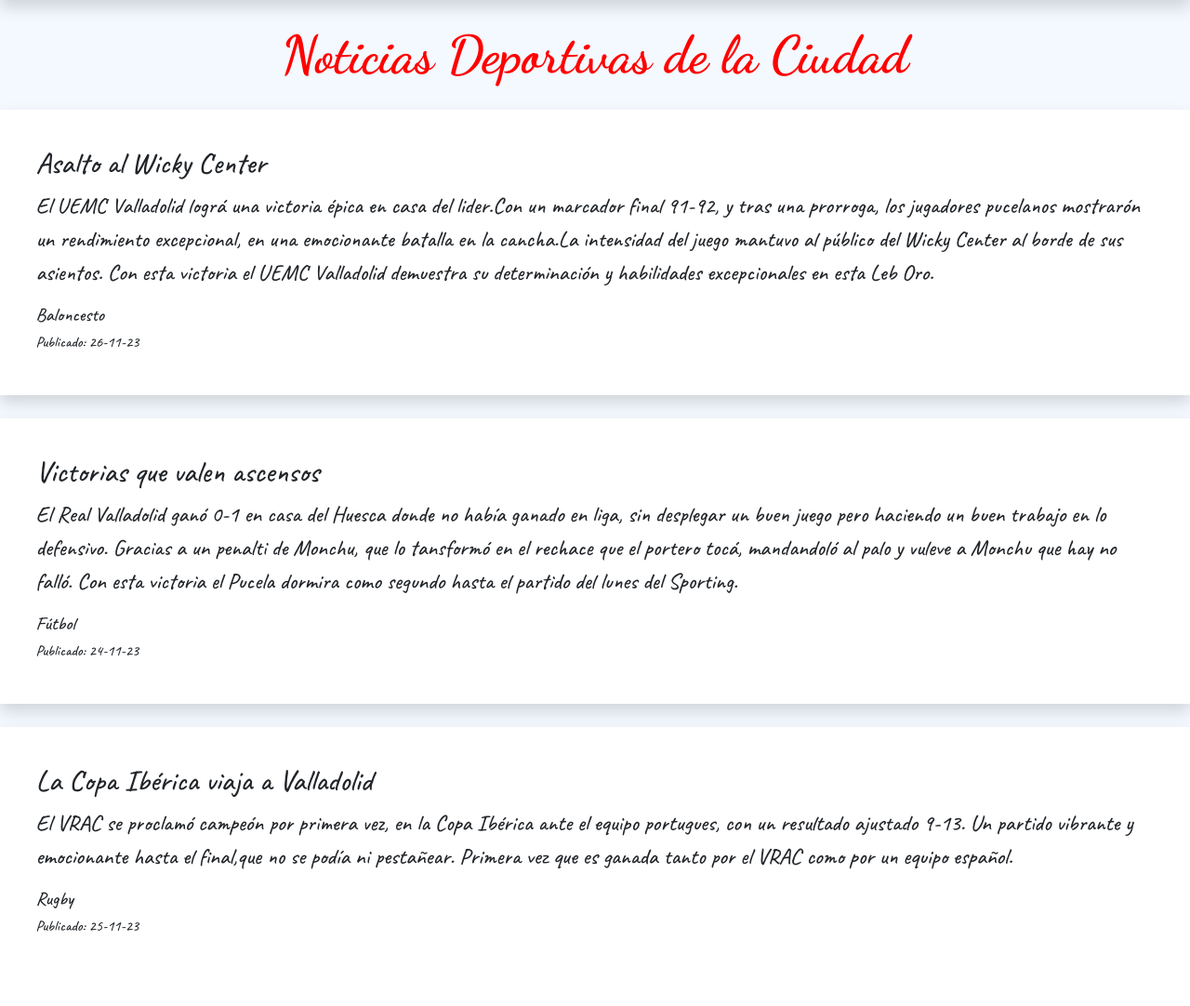
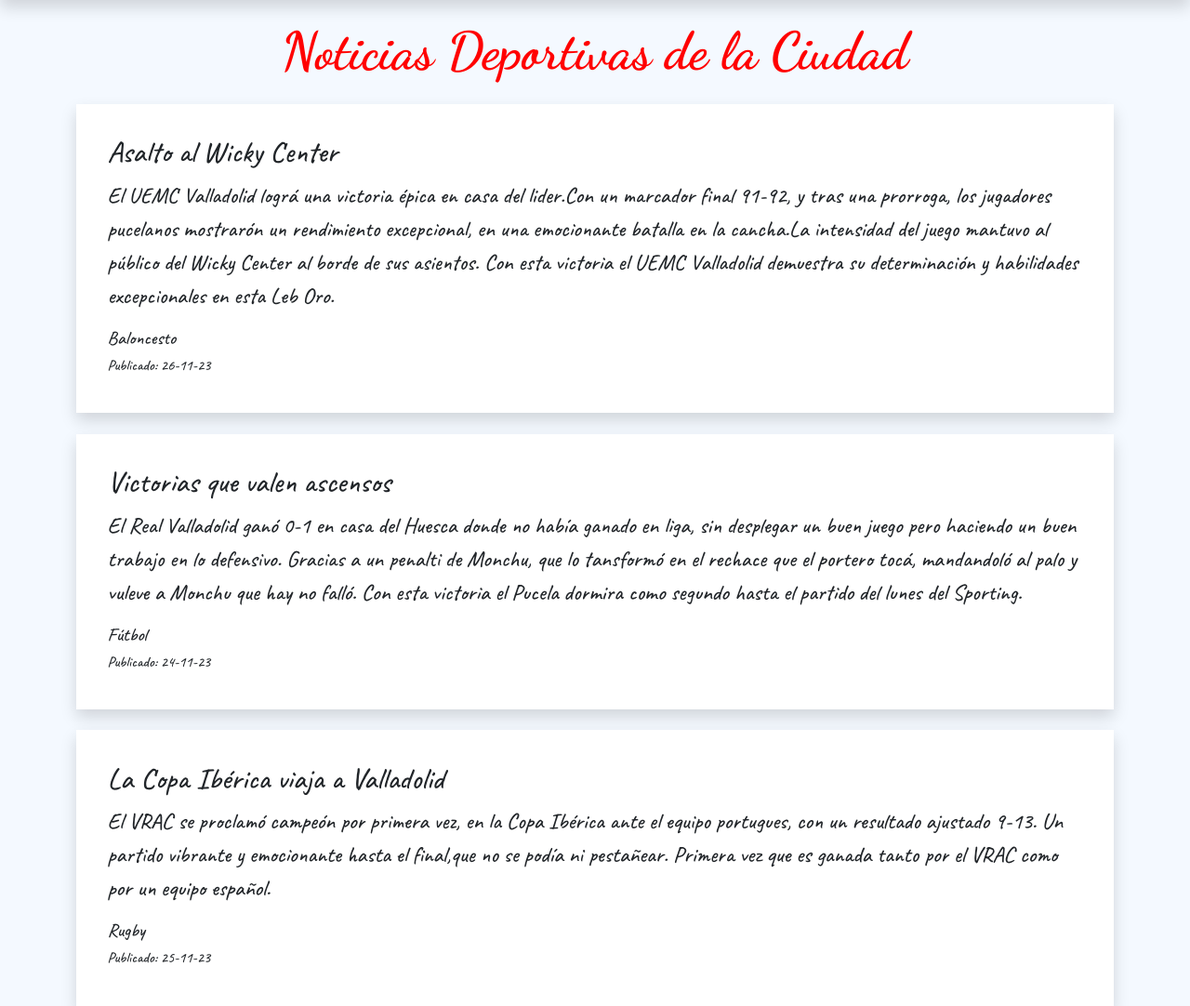
Before and after one commit to Pucelana/eldeportedelaciudad, a Flask app: page /noticias/ in a window 1280 px wide. Shown: the part 144-1226 px from the top of the page at 93% size. Before the commit the page ends 1146 px from the top, so only its background shows below. Run offline with Flask 2, Linux system fonts and the light colour scheme; some libraries are stand-ins or nearby versions.

Commit message:
container

```diff
--- a/templates/sitio/noticias.html
+++ b/templates/sitio/noticias.html
@@ -1,6 +1,7 @@
 {% extends 'sitio/base.html' %}
 {% block titulo %} Eldeportedelaciudad-Noticias {% endblock %}
 {% block contenido %}
+<section class="container-lg">
 <h1>Noticias Deportivas de la Ciudad</h1>
 {% for noticia in noticias %}
 <article class="noticias bg-white shadow text_noticias">
@@ -10,5 +11,6 @@
     <h6>{{ noticia.fecha }}</h6>
 </article>
 {% endfor %}
+</section>
 
 {% endblock %}
```
